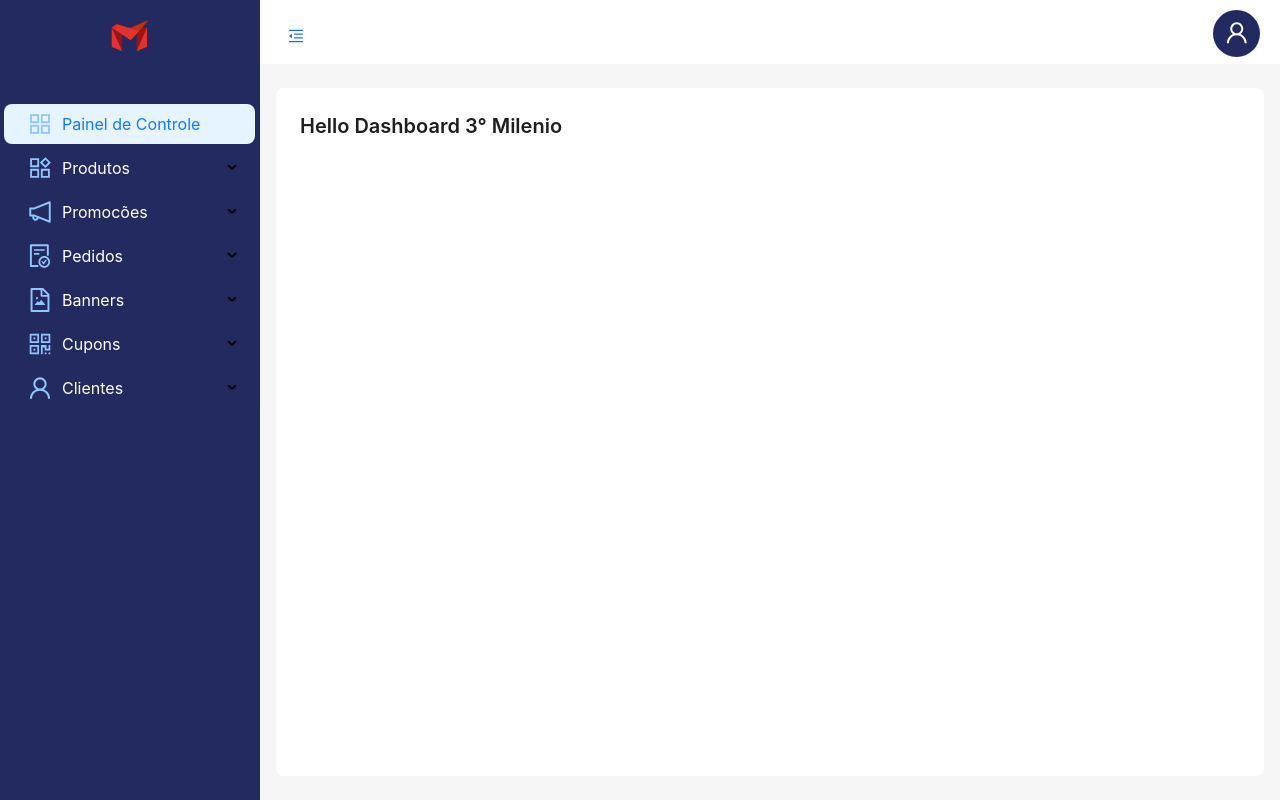
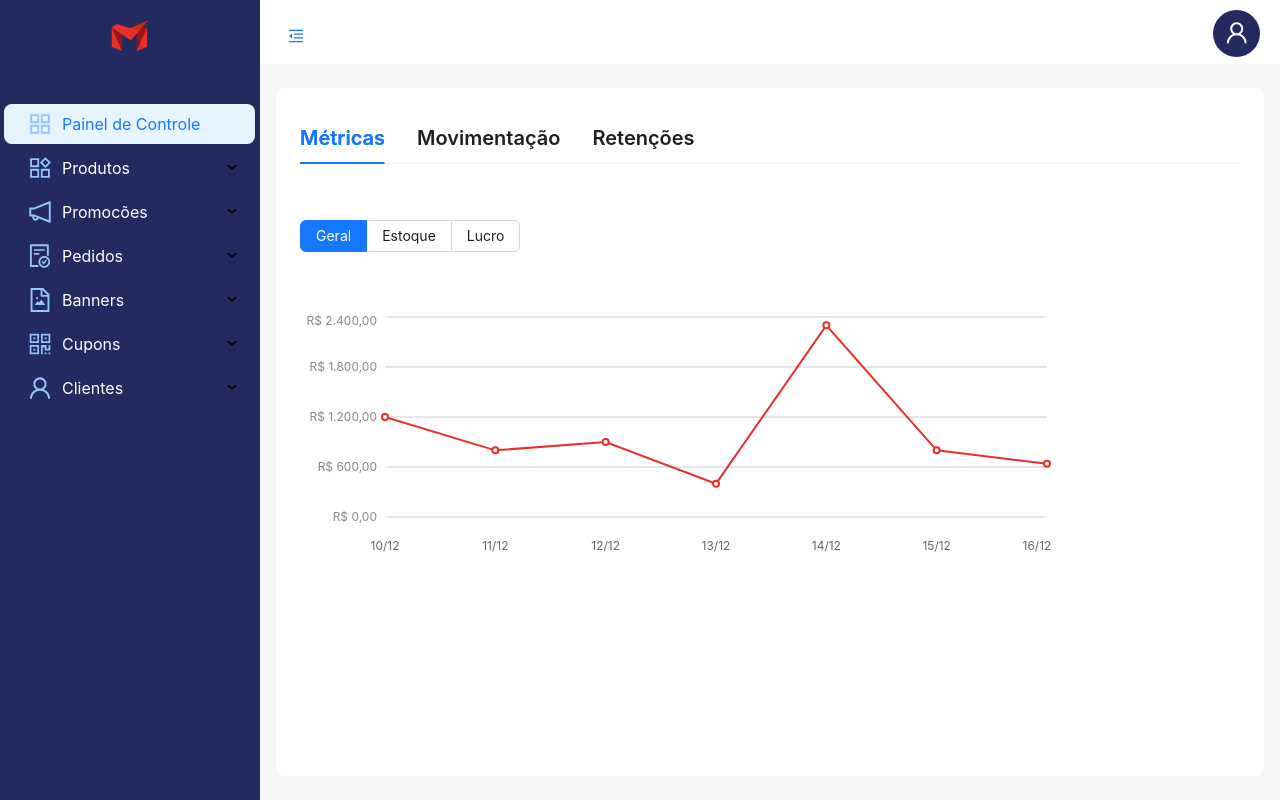
Before and after one commit to DTechCraftSolutions/dashboard-milenio, a Next.js app: page / in a window 1280 px wide. Built offline with nearby package versions, Linux system fonts and the light colour scheme.

Commit message:
feat: added tabs-home

```diff
--- a/package.json
+++ b/package.json
@@ -12,7 +12,8 @@
     "antd": "^5.15.2",
     "next": "14.1.3",
     "react": "^18",
-    "react-dom": "^18"
+    "react-dom": "^18",
+    "recharts": "^2.12.3"
   },
   "devDependencies": {
     "@types/node": "^20",
--- a/src/app/page.tsx
+++ b/src/app/page.tsx
@@ -1,7 +1,9 @@
+import { TabsHome } from "@/components/tabs-home";
+
 export default function Home() {
   return (
     <div>
-      <h1 className="text-xl font-semibold">Hello Dashboard 3° Milenio</h1>
+      <TabsHome />
     </div>
   );
 }
--- /dev/null
+++ b/src/components/chart-sales.tsx
@@ -0,0 +1,45 @@
+import {
+  CartesianGrid,
+  Line,
+  LineChart,
+  ResponsiveContainer,
+  XAxis,
+  YAxis,
+} from "recharts";
+const data = [
+  { date: "10/12", revenue: 1200 },
+  { date: "11/12", revenue: 800 },
+  { date: "12/12", revenue: 900 },
+  { date: "13/12", revenue: 400 },
+  { date: "14/12", revenue: 2300 },
+  { date: "15/12", revenue: 800 },
+  { date: "16/12", revenue: 640 },
+];
+export function ChartSales() {
+  return (
+    <ResponsiveContainer width="80%" height={240}>
+      <LineChart data={data} style={{ fontSize: 12 }}>
+        <XAxis dataKey="date" axisLine={false} tickLine={false} dy={16} />
+        <YAxis
+          stroke="#888"
+          axisLine={false}
+          tickLine={false}
+          width={80}
+          tickFormatter={(value: number) =>
+            value.toLocaleString("pt-BR", {
+              style: "currency",
+              currency: "BRL",
+            })
+          }
+        />
+        <CartesianGrid vertical={false} className="stroke-muted" />
+        <Line
+          stroke={"#E72F2B"}
+          type="linear"
+          strokeWidth={2}
+          dataKey="revenue"
+        />
+      </LineChart>
+    </ResponsiveContainer>
+  );
+}
--- /dev/null
+++ b/src/components/tabs-home.tsx
@@ -0,0 +1,52 @@
+"use client";
+import React, { useState } from "react";
+import { Radio, Tabs } from "antd";
+import type { TabsProps } from "antd";
+import { ChartSales } from "./chart-sales";
+
+export function TabsHome() {
+  const [valueButton, setValueButton] = useState("1");
+
+  const items: TabsProps["items"] = [
+    {
+      key: "1",
+      label: <div className="text-xl font-semibold">Métricas</div>,
+      children: (
+        <div className="flex flex-col gap-5 pt-10">
+          <Radio.Group
+            buttonStyle="solid"
+            defaultValue={valueButton}
+            onChange={(e) => setValueButton(e.target.value)}
+          >
+            <Radio.Button value="1">Geral</Radio.Button>
+            <Radio.Button value="2">Estoque</Radio.Button>
+            <Radio.Button value="3">Lucro</Radio.Button>
+          </Radio.Group>
+          {valueButton === "1" && (
+            <div className="pt-10">
+              <ChartSales />
+            </div>
+          )}
+
+          {valueButton === "2" && (
+            <div className="pt-5">grafico de estoque</div>
+          )}
+
+          {valueButton === "3" && <div className="pt-5">grafico de lucro</div>}
+        </div>
+      ),
+    },
+    {
+      key: "2",
+      label: <div className="text-xl font-semibold">Movimentação</div>,
+      children: <div>minhas movimentações</div>,
+    },
+    {
+      key: "3",
+      label: <div className="text-xl font-semibold">Retenções</div>,
+      children: <div>minhas retenções</div>,
+    },
+  ];
+
+  return <Tabs className="" defaultActiveKey="1" items={items} />;
+}
```
Also changed, not shown: 1 other file (tests, documents, lock files or other folders).
